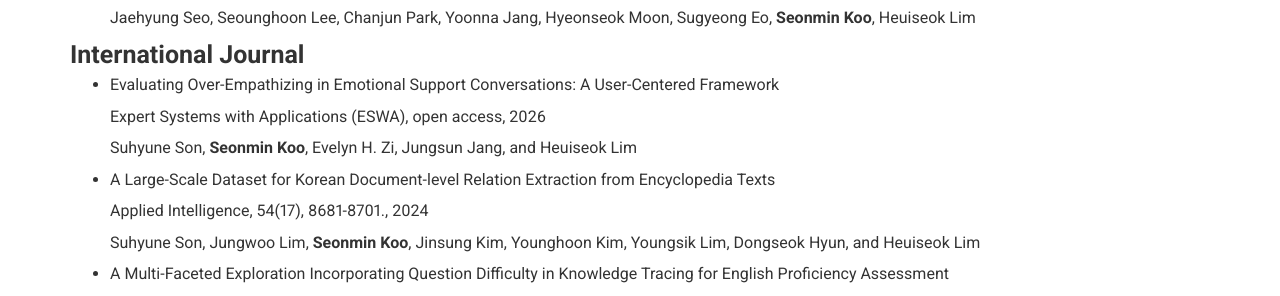
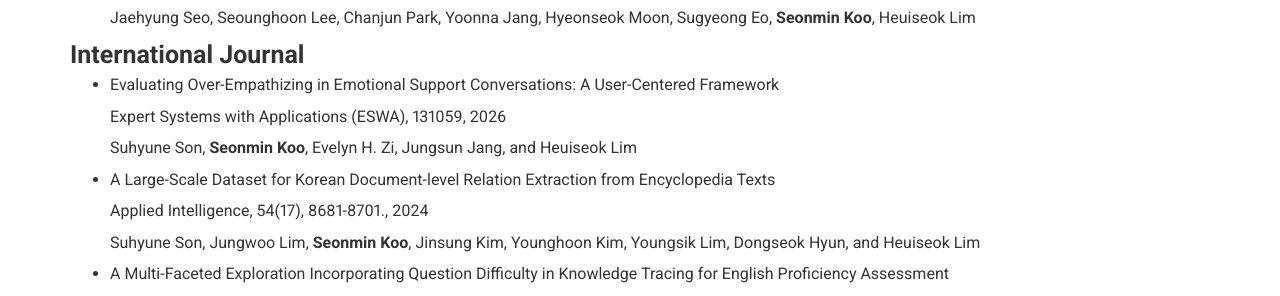
Before and after one commit to seonminkoo/seonminkoo.github.io, a Jekyll site: the page built from index.md, in a window 1280 px wide and 900 px high, scrolled down 2487 px. Shown: the part 153-449 px from the top of the window. Built offline with Jekyll 4.4.1, drawn with Linux system fonts in a browser that asks for light colours; nearby versions of some CDN libraries.

Commit message:
Update _config.yml

```diff
--- a/_config.yml
+++ b/_config.yml
@@ -171,7 +171,7 @@ content:
       #### **International Journal**
         - Evaluating Over-Empathizing in Emotional Support Conversations: A User-Centered Framework
 
-          Expert Systems with Applications (ESWA), open access, 2026
+          Expert Systems with Applications (ESWA), 131059, 2026
 
           Suhyune Son, **Seonmin Koo**, Evelyn H. Zi, Jungsun Jang, and Heuiseok Lim
 
```
